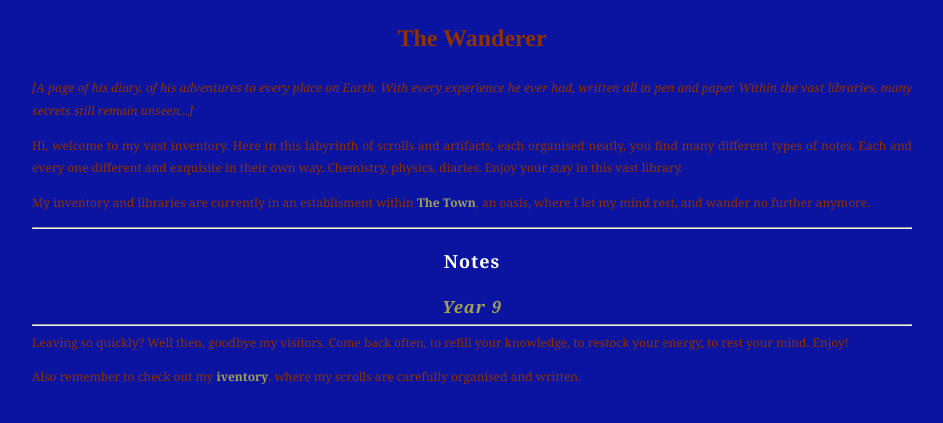
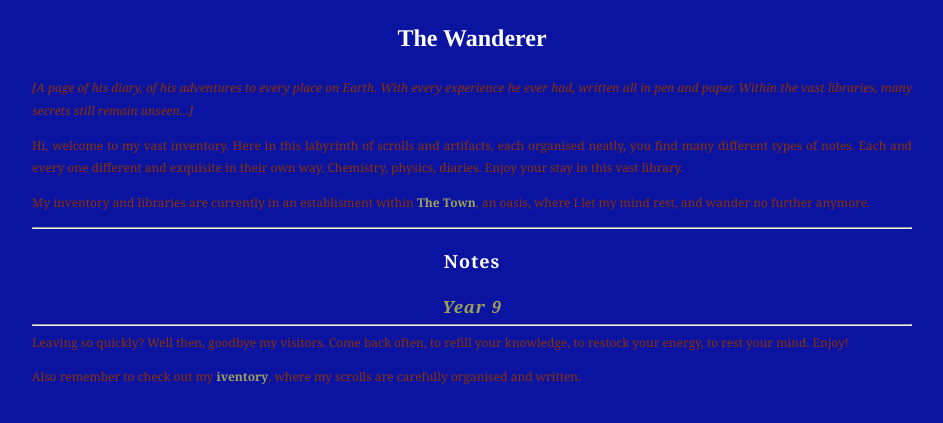
Before and after one commit to Rewind789/wanderer-archive, a Jekyll site: the page built from index.md, in a window 1280 px wide. Shown: the top 423 px of the page, without its empty margins (168-1111 px from the left). Built offline with Jekyll 4.4.1, drawn with Linux system fonts in a browser that asks for light colours; our own code applies the rules of GitHub Pages for plain Markdown files.

Commit message:
Update main.css

```diff
--- a/assets/css/main.css
+++ b/assets/css/main.css
@@ -19,6 +19,9 @@ p {
 	margin-top: 0;
 }
 
+h1 {
+	color: #FFFFFF;
+}
 h2 {
 	font: bold normal 1.4m georgia, sans-serif;
 	letter-spacing: 1px;
```
